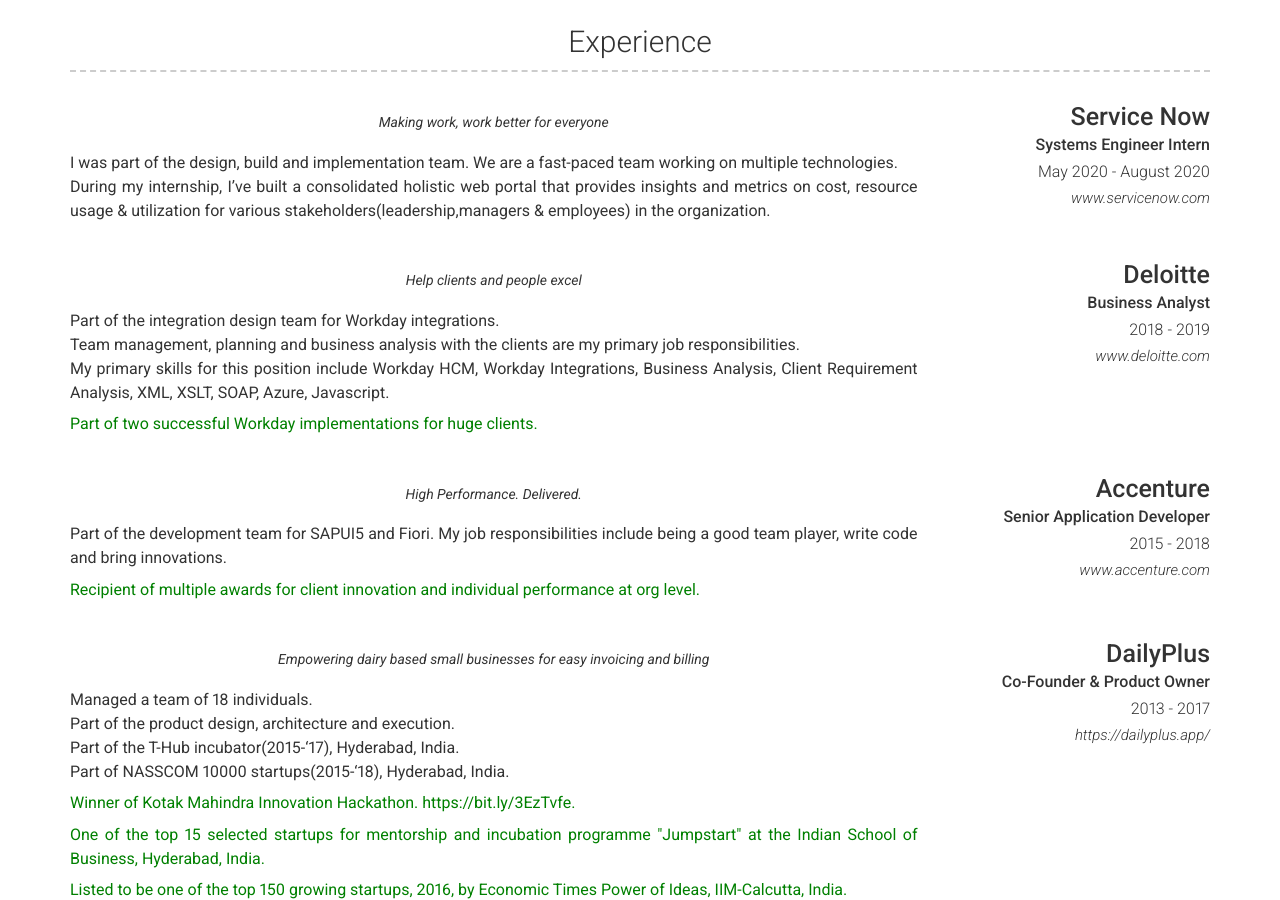
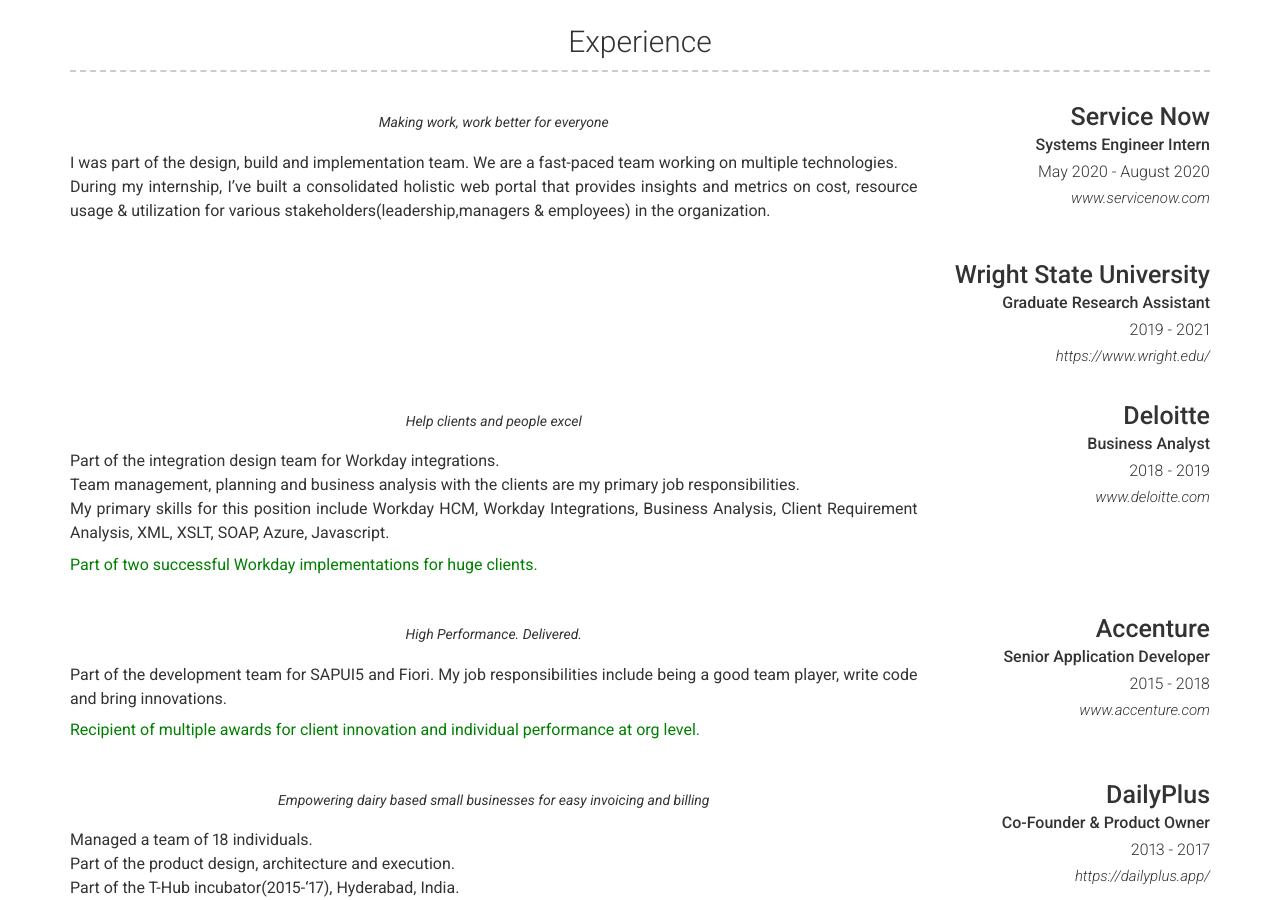
Before and after one commit to medhachaitanya/medhachaitanya.github.io, a Jekyll site: the page built from index.md, in a window 1280 px wide and 900 px high, scrolled down 1066 px. Built offline with Jekyll 4.4.1, drawn with Linux system fonts in a browser that asks for light colours; nearby versions of some CDN libraries.

Commit message:
Update _config.yml

```diff
--- a/_config.yml
+++ b/_config.yml
@@ -128,6 +128,21 @@
           During my internship, I've built a consolidated holistic web portal that provides insights and metrics on cost, resource usage & utilization for various stakeholders(leadership,managers & employees) in the organization.
 
       - layout: right
+        title: Wright State University
+        sub_title: Graduate Research Assistant
+        caption: 2019 - 2021
+        link: https://www.wright.edu/
+#         quote: >
+#           Help clients and people excel
+#         description: | # this will include new lines to allow paragraphs
+#           Part of the integration design team for Workday integrations.
+#           <br/>
+#           Team management, planning and business analysis with the clients are my primary job responsibilities.
+#           <br/>
+#           My primary skills for this position include Workday HCM, Workday Integrations, Business Analysis, Client Requirement Analysis, XML, XSLT, SOAP, Azure, Javascript.
+#           <p style='color:green'>Part of two successful Workday implementations for huge clients. </p>
+
+      - layout: right
         title: Deloitte
         sub_title: Business Analyst
         caption: 2018 - 2019
```
